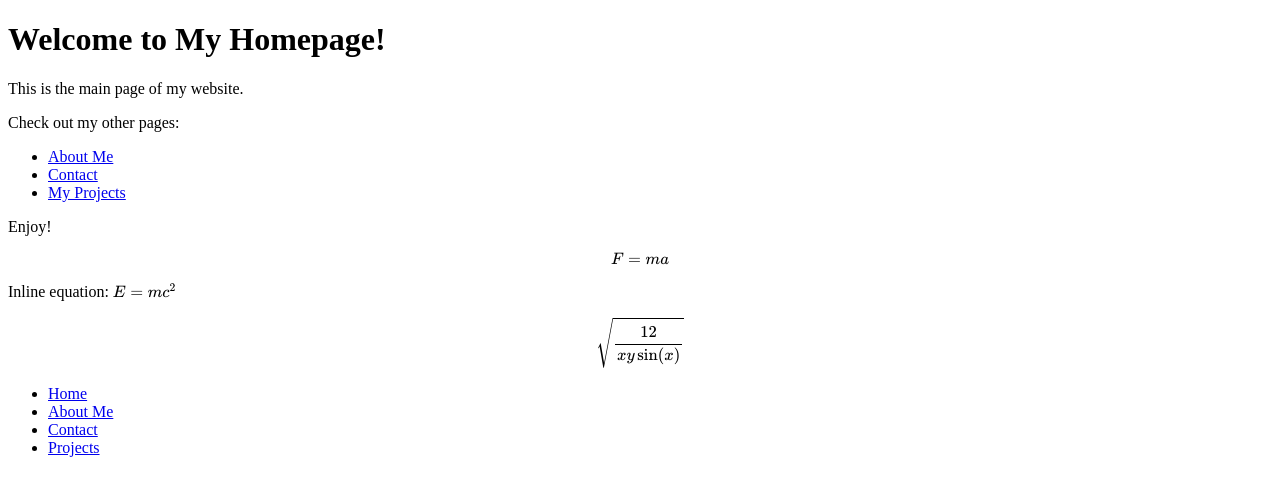
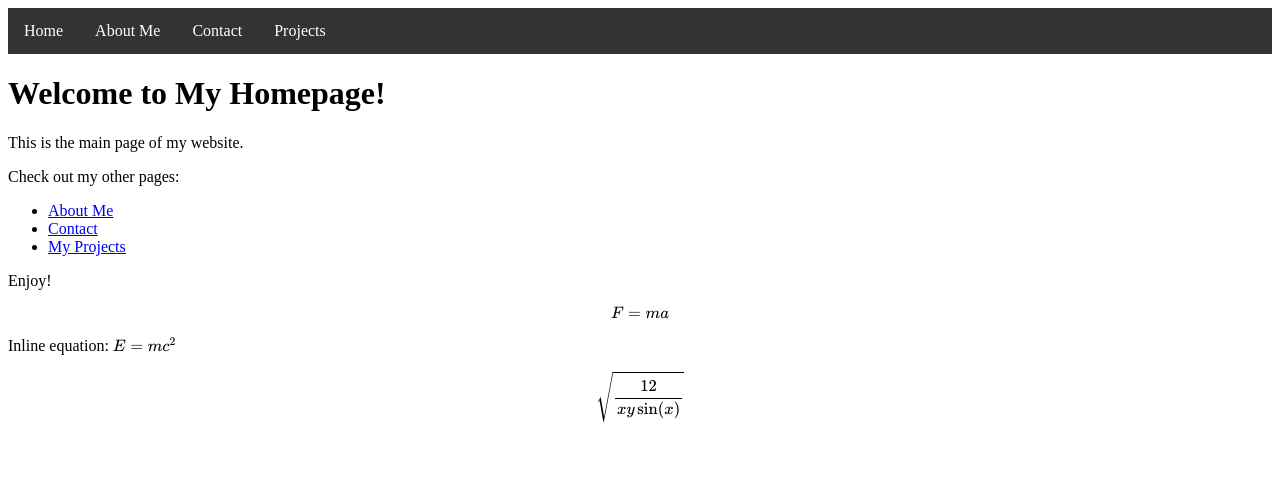
Before and after one commit to hl-ren/hl-ren.github.io, a Jekyll site: the page built from index.md, in a window 1280 px wide. Shown: the top 496 px of the page. Built offline with Jekyll 4.4.1, drawn with Linux system fonts in a browser that asks for light colours.

Commit message:
Update default.html

```diff
--- a/_layouts/default.html
+++ b/_layouts/default.html
@@ -10,13 +10,38 @@
     <script type="text/javascript" async
       src="https://cdn.jsdelivr.net/npm/mathjax@3/es5/tex-mml-chtml.js">
     </script>
+    <style>
+        /* Add some simple styles for the navigation bar */
+        nav {
+            background-color: #333;
+            overflow: hidden;
+        }
+
+        nav ul {
+            list-style-type: none;
+            margin: 0;
+            padding: 0;
+        }
+
+        nav ul li {
+            float: left;
+        }
+
+        nav ul li a {
+            display: block;
+            padding: 14px 16px;
+            color: white;
+            text-align: center;
+            text-decoration: none;
+        }
+
+        nav ul li a:hover {
+            background-color: #ddd;
+            color: black;
+        }
+    </style>
 </head>
 <body>
-    <div class="content">
-        {{ content }}
-    </div>
-
-
     <nav>
         <ul>
             <li><a href="/index.md">Home</a></li>
@@ -26,5 +51,8 @@
         </ul>
     </nav>
 
+    <div class="content">
+        {{ content }}
+    </div>
 </body>
 </html>
```
Lines whose indentation alone changed are shown as unchanged.
